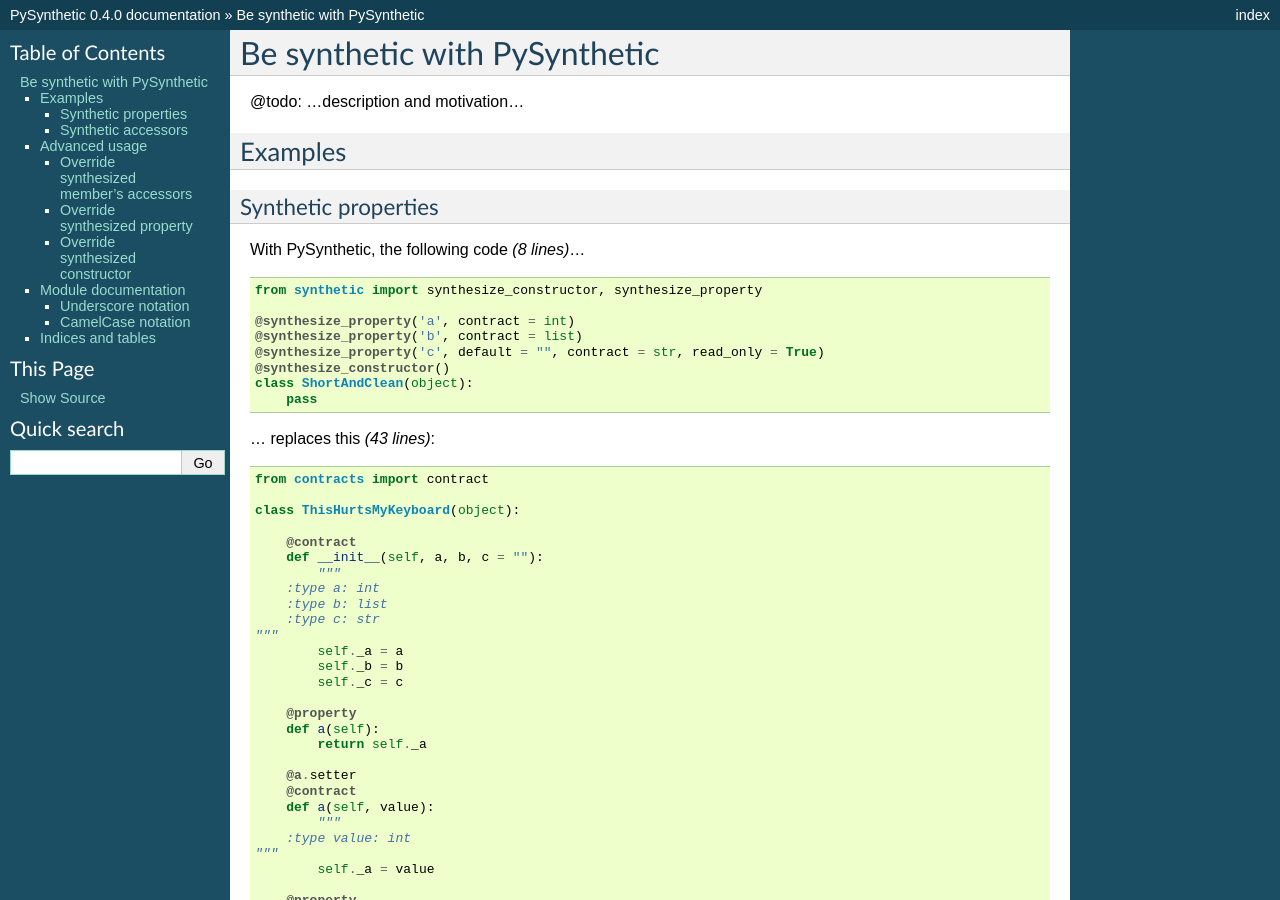
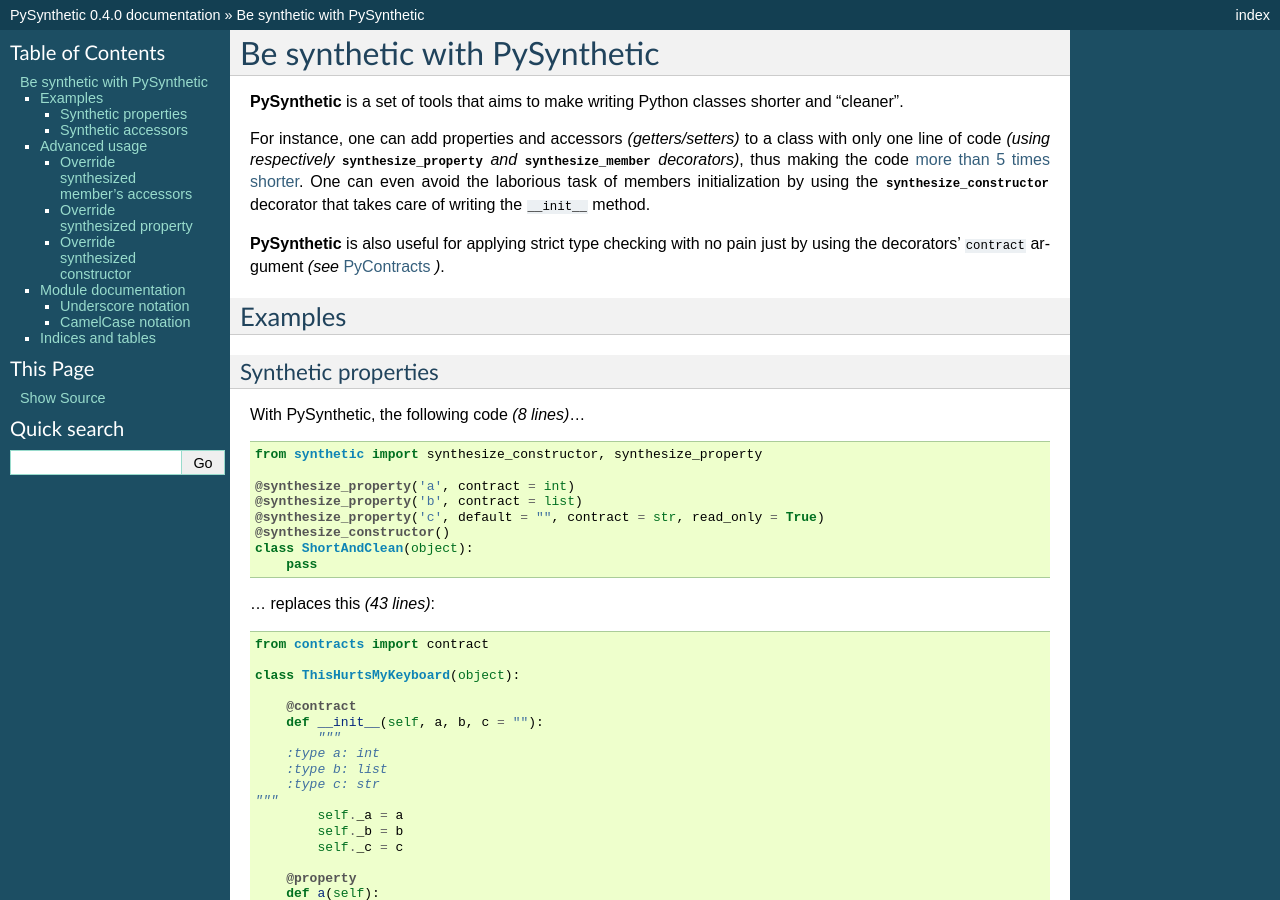
Before and after one commit to wishtack/pysynthetic, a Sphinx documentation site: the page built from docs/index.rst, in a window 1280 px wide and 900 px high. Built offline with Sphinx 7.4.7, drawn with Linux system fonts in a browser that asks for light colours.

Commit message:
Added description to doc.

```diff
--- a/docs/index.rst
+++ b/docs/index.rst
@@ -3,13 +3,21 @@
    You can adapt this file completely to your liking, but it should at least
    contain the root `toctree` directive.
 
+.. _pysynthetic:
+
 Be synthetic with PySynthetic
 #############################
 
-@todo: ...description and motivation...
+**PySynthetic** is a set of tools that aims to make writing Python classes shorter and "cleaner".
+
+For instance, one can add properties and accessors *(getters/setters)* to a class with only one line of code *(using respectively* :meth:`synthesize_property <synthetic.synthesize_property>` *and* :meth:`synthesize_member <synthetic.synthesize_member>` *decorators)*, thus making the code :ref:`more than 5 times shorter <examples-synthetic-properties>`. One can even avoid the laborious task of members initialization by using the :meth:`synthesize_constructor <synthetic.synthesize_constructor>` decorator that takes care of writing the ``__init__`` method.
+
+**PySynthetic** is also useful for applying strict type checking with no pain just by using the decorators' ``contract`` argument *(see* `PyContracts <http://andreacensi.github.com/contracts/>`_ *)*.
 
 Examples
 ********
+
+.. _examples-synthetic-properties:
 
 Synthetic properties
 ====================
```
Also changed, not shown: docs/html/_sources/index.txt (+9 -1 lines), docs/html/index.html (+7 -4 lines), docs/html/searchindex.js (+1 -1 lines), 3 other files.
